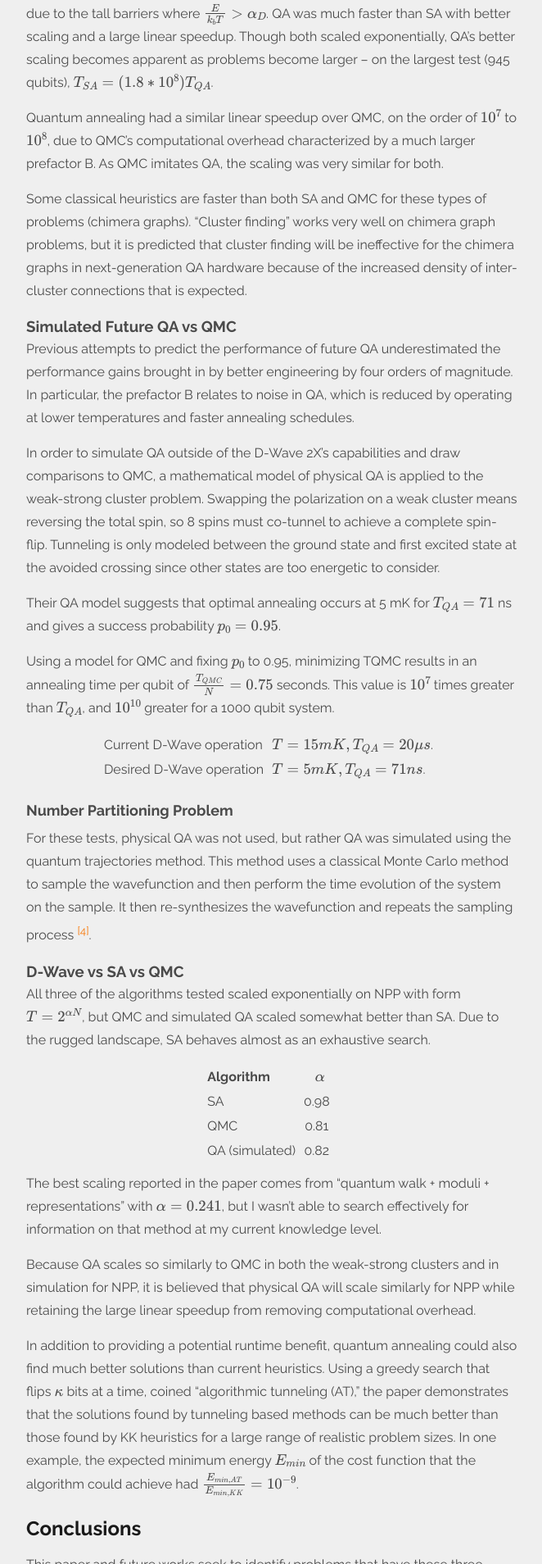
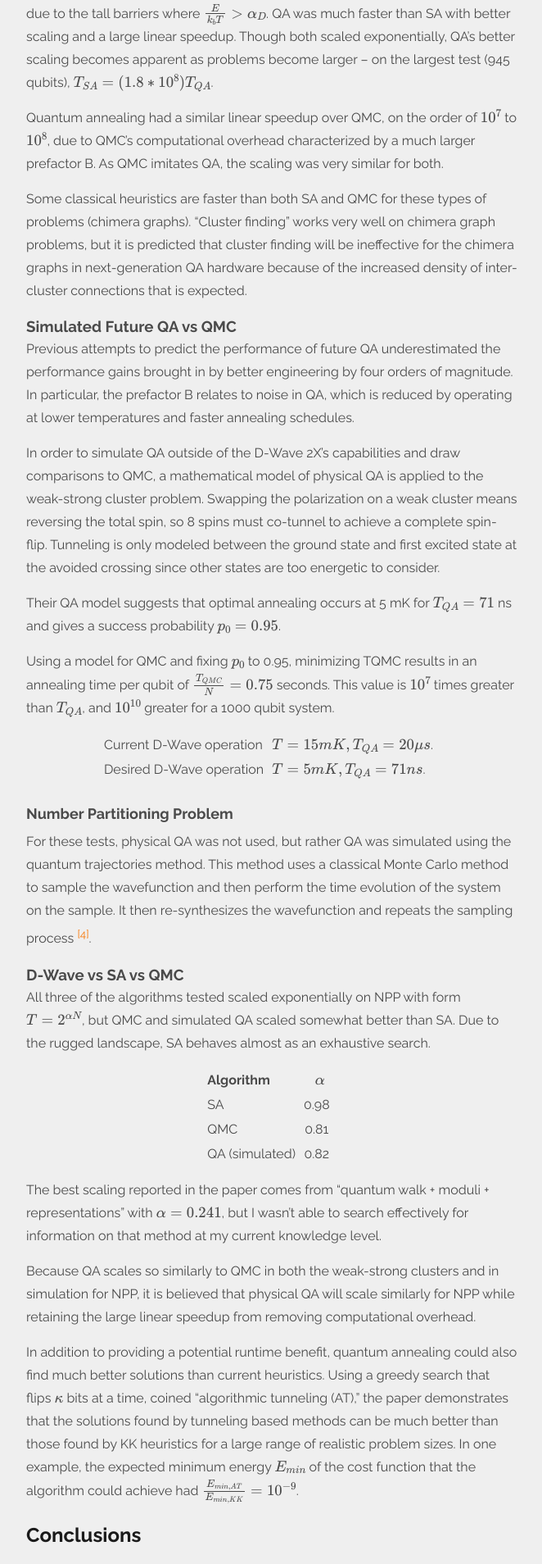
Before and after one commit to ezrasavard/ezrasavard.com, a Jekyll site: the page built from _posts/2016-01-16-computational-value-quantum-tunneling.markdown, in a window 1280 px wide. Shown: the part 4492-6400 px from the top of the page at 82% size, without its empty margins (308-970 px from the left). Built offline with Jekyll 4.4.1, drawn with Linux system fonts in a browser that asks for light colours; formulas are drawn with MathJax 3.

Commit message:
minor spacing tweak

```diff
--- a/_sass/ezora.scss
+++ b/_sass/ezora.scss
@@ -220,7 +220,7 @@
 
 ul, ol {
     list-style-position: inside;
-    padding-bottom: 10px;
+    padding-bottom: 12px;
 }
 
 td {
@@ -229,7 +229,7 @@
 
 table {
   margin: auto;
-  padding-bottom: 10px;
+  padding-bottom: 14px;
 }
 
 
```
